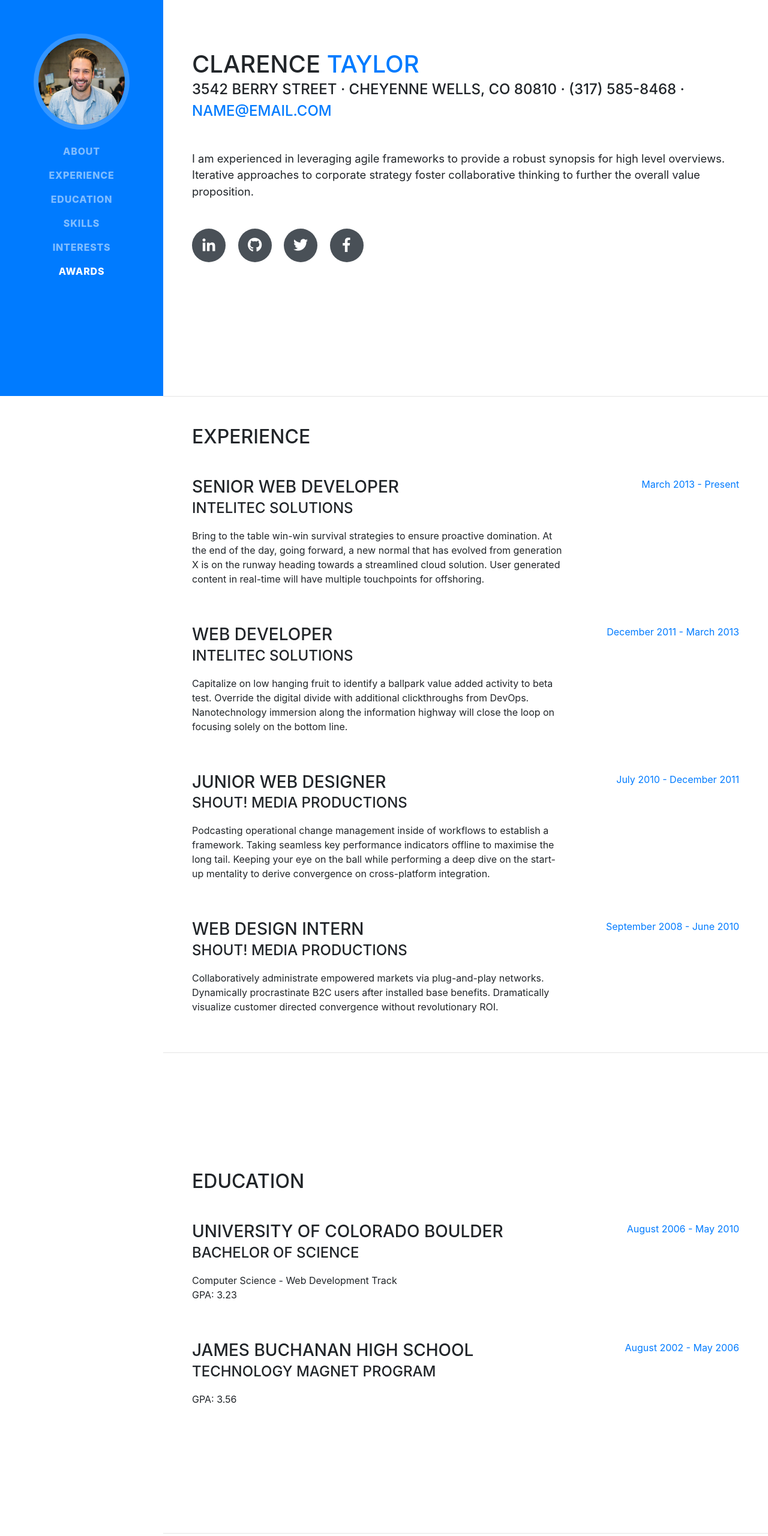
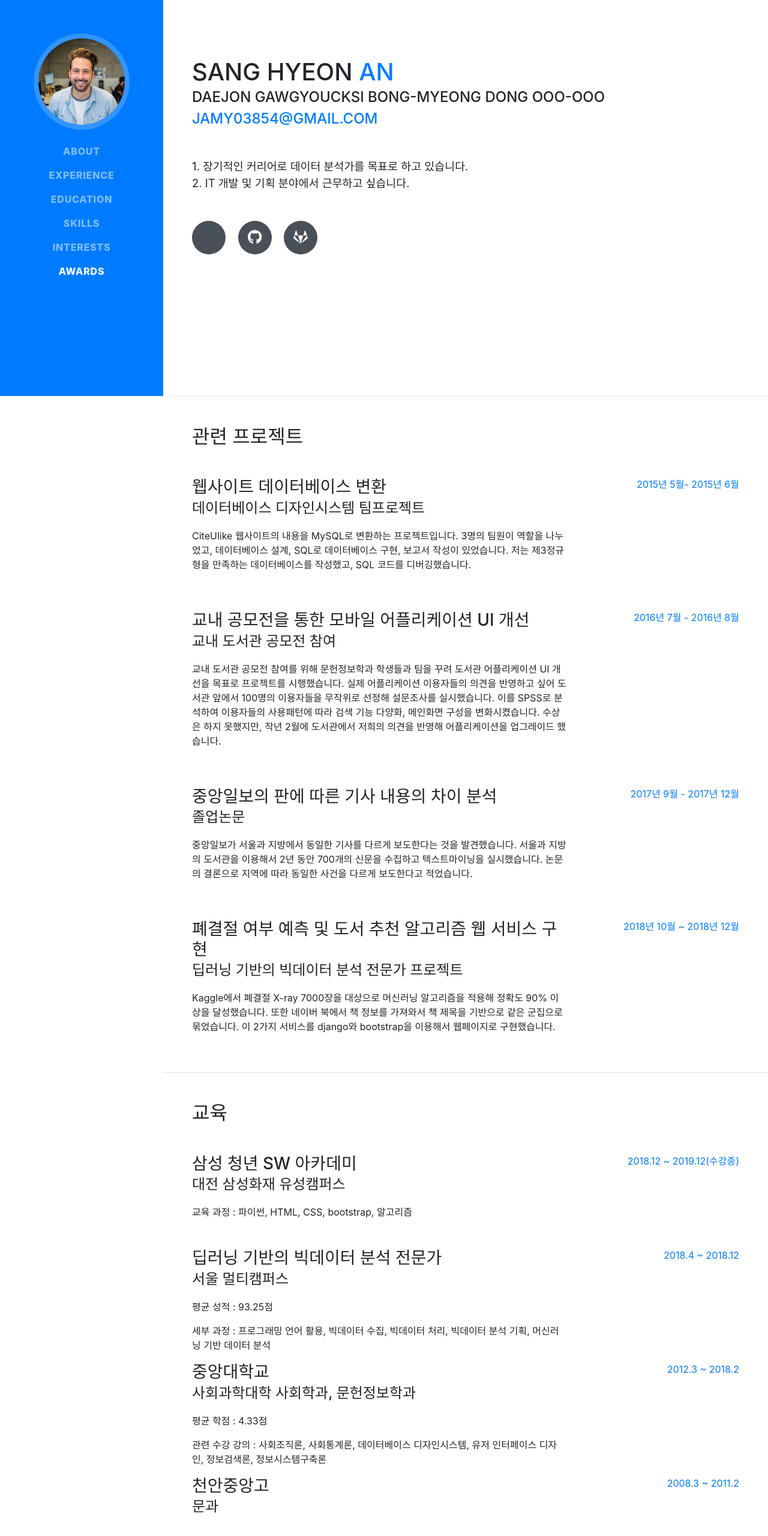
Before and after one commit to ash92kr/ash92kr.github.io, a website with bundled scripts: page index.html in a window 1280 px wide. Shown: the part 140-2700 px from the top of the page at 60% size. Built offline with nearby package versions, Linux system fonts and the light colour scheme; a web font is replaced by a local one.

Commit message:
2019.01.23 1700

```diff
--- a/index.html
+++ b/index.html
@@ -32,7 +32,8 @@
         <img class="img-fluid img-profile rounded-circle mx-auto mb-2" src="img/profile.jpg" alt="">
       </span>
     </a>
-      <button class="navbar-toggler" type="button" data-toggle="collapse" data-target="#navbarSupportedContent" aria-controls="navbarSupportedContent" aria-expanded="false" aria-label="Toggle navigation">
+    <button class="navbar-toggler" type="button" data-toggle="collapse" data-target="#navbarSupportedContent"
+      aria-controls="navbarSupportedContent" aria-expanded="false" aria-label="Toggle navigation">
       <span class="navbar-toggler-icon"></span>
     </button>
     <div class="collapse navbar-collapse" id="navbarSupportedContent">
@@ -63,25 +64,24 @@
 
     <section class="resume-section p-3 p-lg-5 d-flex d-column" id="about">
       <div class="my-auto">
-          <h1 class="mb-0">Clarence
-            <span class="text-primary">Taylor</span>
+        <h1 class="mb-0">Sang Hyeon
+          <span class="text-primary">An</span>
         </h1>
-          <div class="subheading mb-5">3542 Berry Street · Cheyenne Wells, CO 80810 · (317) 585-8468 ·
-            <a href="mailto:name@email.com">name@email.com</a>
+        <div class="subheading mb-5">Daejon Gawgyoucksi bong-myeong dong OOO-OOO
+          <a href="mailto:name@email.com">jamy03854@gmail.com</a>
         </div>
-          <p class="lead mb-5">I am experienced in leveraging agile frameworks to provide a robust synopsis for high level overviews. Iterative approaches to corporate strategy foster collaborative thinking to further the overall value proposition.</p>
+        <p class="lead mb-5">1. 장기적인 커리어로 데이터 분석가를 목표로 하고 있습니다.<br>
+          2. IT 개발 및 기획 분야에서 근무하고 싶습니다.
+        </p>
         <div class="social-icons">
-            <a href="#">
-              <i class="fab fa-linkedin-in"></i>
+          <a href="https://cafe.naver.com/sqlpd">
+            <i class="fab fa-coffee"></i>
           </a>
-            <a href="#">
+          <a href="https://github.com/ash92kr">
             <i class="fab fa-github"></i>
           </a>
-            <a href="#">
-              <i class="fab fa-twitter"></i>
-            </a>
-            <a href="#">
-              <i class="fab fa-facebook-f"></i>
+          <a href="https://lab.ssafy.com/">
+            <i class="fab fa-gitlab"></i>
           </a>
         </div>
       </div>
@@ -91,49 +91,54 @@
 
     <section class="resume-section p-3 p-lg-5 d-flex flex-column" id="experience">
       <div class="my-auto">
-          <h2 class="mb-5">Experience</h2>
+        <h2 class="mb-5">관련 프로젝트</h2>
 
         <div class="resume-item d-flex flex-column flex-md-row mb-5">
           <div class="resume-content mr-auto">
-              <h3 class="mb-0">Senior Web Developer</h3>
-              <div class="subheading mb-3">Intelitec Solutions</div>
-              <p>Bring to the table win-win survival strategies to ensure proactive domination. At the end of the day, going forward, a new normal that has evolved from generation X is on the runway heading towards a streamlined cloud solution. User generated content in real-time will have multiple touchpoints for offshoring.</p>
+            <h3 class="mb-0">웹사이트 데이터베이스 변환</h3>
+            <div class="subheading mb-3">데이터베이스 디자인시스템 팀프로젝트</div>
+            <p>CiteUlike 웹사이트의 내용을 MySQL로 변환하는 프로젝트입니다. 3명의 팀원이 역할을 나누었고, 데이터베이스 설계, SQL로 데이터베이스 구현, 보고서 작성이 있었습니다. 저는
+              제3정규형을 만족하는 데이터베이스를 작성했고, SQL 코드를 디버깅했습니다.</p>
           </div>
           <div class="resume-date text-md-right">
-              <span class="text-primary">March 2013 - Present</span>
+            <span class="text-primary">2015년 5월- 2015년 6월</span>
           </div>
         </div>
 
         <div class="resume-item d-flex flex-column flex-md-row mb-5">
           <div class="resume-content mr-auto">
-              <h3 class="mb-0">Web Developer</h3>
-              <div class="subheading mb-3">Intelitec Solutions</div>
-              <p>Capitalize on low hanging fruit to identify a ballpark value added activity to beta test. Override the digital divide with additional clickthroughs from DevOps. Nanotechnology immersion along the information highway will close the loop on focusing solely on the bottom line.</p>
+            <h3 class="mb-0">교내 공모전을 통한 모바일 어플리케이션 UI 개선</h3>
+            <div class="subheading mb-3">교내 도서관 공모전 참여</div>
+            <p>교내 도서관 공모전 참여를 위해 문헌정보학과 학생들과 팀을 꾸려 도서관 어플리케이션 UI 개선을 목표로 프로젝트를 시행했습니다. 실제 어플리케이션 이용자들의 의견을 반영하고 싶어 도서관
+              앞에서 100명의 이용자들을 무작위로 선정해 설문조사를 실시했습니다. 이를 SPSS로 분석하여 이용자들의 사용패턴에 따라 검색 기능 다양화, 메인화면 구성을 변화시켰습니다. 수상은 하지
+              못했지만, 작년 2월에 도서관에서 저희의 의견을 반영해 어플리케이션을 업그레이드 했습니다.</p>
           </div>
           <div class="resume-date text-md-right">
-              <span class="text-primary">December 2011 - March 2013</span>
+            <span class="text-primary">2016년 7월 - 2016년 8월</span>
           </div>
         </div>
 
         <div class="resume-item d-flex flex-column flex-md-row mb-5">
           <div class="resume-content mr-auto">
-              <h3 class="mb-0">Junior Web Designer</h3>
-              <div class="subheading mb-3">Shout! Media Productions</div>
-              <p>Podcasting operational change management inside of workflows to establish a framework. Taking seamless key performance indicators offline to maximise the long tail. Keeping your eye on the ball while performing a deep dive on the start-up mentality to derive convergence on cross-platform integration.</p>
+            <h3 class="mb-0">중앙일보의 판에 따른 기사 내용의 차이 분석</h3>
+            <div class="subheading mb-3">졸업논문</div>
+            <p>중앙일보가 서울과 지방에서 동일한 기사를 다르게 보도한다는 것을 발견했습니다. 서울과 지방의 도서관을 이용해서 2년 동안 700개의 신문을 수집하고 텍스트마이닝을 실시했습니다. 논문의
+              결론으로 지역에 따라 동일한 사건을 다르게 보도한다고 적었습니다.</p>
           </div>
           <div class="resume-date text-md-right">
-              <span class="text-primary">July 2010 - December 2011</span>
+            <span class="text-primary">2017년 9월 - 2017년 12월</span>
           </div>
         </div>
 
         <div class="resume-item d-flex flex-column flex-md-row">
           <div class="resume-content mr-auto">
-              <h3 class="mb-0">Web Design Intern</h3>
-              <div class="subheading mb-3">Shout! Media Productions</div>
-              <p>Collaboratively administrate empowered markets via plug-and-play networks. Dynamically procrastinate B2C users after installed base benefits. Dramatically visualize customer directed convergence without revolutionary ROI.</p>
+            <h3 class="mb-0">폐결절 여부 예측 및 도서 추천 알고리즘 웹 서비스 구현</h3>
+            <div class="subheading mb-3">딥러닝 기반의 빅데이터 분석 전문가 프로젝트</div>
+            <p>Kaggle에서 폐결절 X-ray 7000장을 대상으로 머신러닝 알고리즘을 적용해 정확도 90% 이상을 달성했습니다. 또한 네이버 북에서 책 정보를 가져와서 책 제목을 기반으로 같은
+              군집으로 묶었습니다. 이 2가지 서비스를 django와 bootstrap을 이용해서 웹페이지로 구현했습니다.</p>
           </div>
           <div class="resume-date text-md-right">
-              <span class="text-primary">September 2008 - June 2010</span>
+            <span class="text-primary">2018년 10월 ~ 2018년 12월</span>
           </div>
         </div>
 
@@ -145,28 +150,50 @@
 
     <section class="resume-section p-3 p-lg-5 d-flex flex-column" id="education">
       <div class="my-auto">
-          <h2 class="mb-5">Education</h2>
+        <h2 class="mb-5">교육</h2>
 
         <div class="resume-item d-flex flex-column flex-md-row mb-5">
           <div class="resume-content mr-auto">
-              <h3 class="mb-0">University of Colorado Boulder</h3>
-              <div class="subheading mb-3">Bachelor of Science</div>
-              <div>Computer Science - Web Development Track</div>
-              <p>GPA: 3.23</p>
+            <h3 class="mb-0">삼성 청년 SW 아카데미</h3>
+            <div class="subheading mb-3">대전 삼성화재 유성캠퍼스</div>
+            <div>교육 과정 : 파이썬, HTML, CSS, bootstrap, 알고리즘</div>
           </div>
           <div class="resume-date text-md-right">
-              <span class="text-primary">August 2006 - May 2010</span>
+            <span class="text-primary">2018.12 ~ 2019.12(수강중)</span>
           </div>
         </div>
 
         <div class="resume-item d-flex flex-column flex-md-row">
           <div class="resume-content mr-auto">
-              <h3 class="mb-0">James Buchanan High School</h3>
-              <div class="subheading mb-3">Technology Magnet Program</div>
-              <p>GPA: 3.56</p>
+            <h3 class="mb-0">딥러닝 기반의 빅데이터 분석 전문가</h3>
+            <div class="subheading mb-3">서울 멀티캠퍼스</div>
+            <p>평균 성적 : 93.25점</p>
+            <p>세부 과정 : 프로그래밍 언어 활용, 빅데이터 수집, 빅데이터 처리, 빅데이터 분석 기획, 머신러닝 기반 데이터 분석</p>
           </div>
           <div class="resume-date text-md-right">
-              <span class="text-primary">August 2002 - May 2006</span>
+            <span class="text-primary">2018.4 ~ 2018.12</span>
+          </div>
+        </div>
+
+        <div class="resume-item d-flex flex-column flex-md-row">
+          <div class="resume-content mr-auto">
+            <h3 class="mb-0">중앙대학교</h3>
+            <div class="subheading mb-3">사회과학대학 사회학과, 문헌정보학과</div>
+            <p>평균 학점 : 4.33점</p>
+            <p>관련 수강 강의 : 사회조직론, 사회통계론, 데이터베이스 디자인시스템, 유저 인터페이스 디자인, 정보검색론, 정보시스템구축론</p>
+          </div>
+          <div class="resume-date text-md-right">
+            <span class="text-primary">2012.3 ~ 2018.2</span>
+          </div>
+        </div>
+
+        <div class="resume-item d-flex flex-column flex-md-row">
+          <div class="resume-content mr-auto">
+            <h3 class="mb-0">천안중앙고</h3>
+            <div class="subheading mb-3">문과</div>
+          </div>
+          <div class="resume-date text-md-right">
+            <span class="text-primary">2008.3 ~ 2011.2</span>
           </div>
         </div>
 
@@ -177,9 +204,9 @@
 
     <section class="resume-section p-3 p-lg-5 d-flex flex-column" id="skills">
       <div class="my-auto">
-          <h2 class="mb-5">Skills</h2>
+        <h2 class="mb-5">가능 기술</h2>
 
-          <div class="subheading mb-3">Programming Languages &amp; Tools</div>
+        <div class="subheading mb-3">프로그래밍 언어 &amp; 도구</div>
         <ul class="list-inline dev-icons">
           <li class="list-inline-item">
             <i class="fab fa-html5"></i>
@@ -188,34 +215,16 @@
             <i class="fab fa-css3-alt"></i>
           </li>
           <li class="list-inline-item">
-              <i class="fab fa-js-square"></i>
+              <i class="fab fa-python"></i>
             </li>
           <li class="list-inline-item">
-              <i class="fab fa-angular"></i>
+            <i class="fab fa-r-project"></i>
           </li>
           <li class="list-inline-item">
-              <i class="fab fa-react"></i>
+            <i class="fab fa-github"></i>
           </li>
           <li class="list-inline-item">
-              <i class="fab fa-node-js"></i>
-            </li>
-            <li class="list-inline-item">
-              <i class="fab fa-sass"></i>
-            </li>
-            <li class="list-inline-item">
-              <i class="fab fa-less"></i>
-            </li>
-            <li class="list-inline-item">
-              <i class="fab fa-wordpress"></i>
-            </li>
-            <li class="list-inline-item">
-              <i class="fab fa-gulp"></i>
-            </li>
-            <li class="list-inline-item">
-              <i class="fab fa-grunt"></i>
-            </li>
-            <li class="list-inline-item">
-              <i class="fab fa-npm"></i>
+            <i class="fas fa-flask"></i>
           </li>
         </ul>
 
@@ -242,8 +251,12 @@
     <section class="resume-section p-3 p-lg-5 d-flex flex-column" id="interests">
       <div class="my-auto">
         <h2 class="mb-5">Interests</h2>
-          <p>Apart from being a web developer, I enjoy most of my time being outdoors. In the winter, I am an avid skier and novice ice climber. During the warmer months here in Colorado, I enjoy mountain biking, free climbing, and kayaking.</p>
-          <p class="mb-0">When forced indoors, I follow a number of sci-fi and fantasy genre movies and television shows, I am an aspiring chef, and I spend a large amount of my free time exploring the latest technology advancements in the front-end web development world.</p>
+        <p>Apart from being a web developer, I enjoy most of my time being outdoors. In the winter, I am an avid skier
+          and novice ice climber. During the warmer months here in Colorado, I enjoy mountain biking, free climbing,
+          and kayaking.</p>
+        <p class="mb-0">When forced indoors, I follow a number of sci-fi and fantasy genre movies and television shows,
+          I am an aspiring chef, and I spend a large amount of my free time exploring the latest technology
+          advancements in the front-end web development world.</p>
       </div>
     </section>
 
```
Lines whose indentation alone changed are shown as unchanged.
